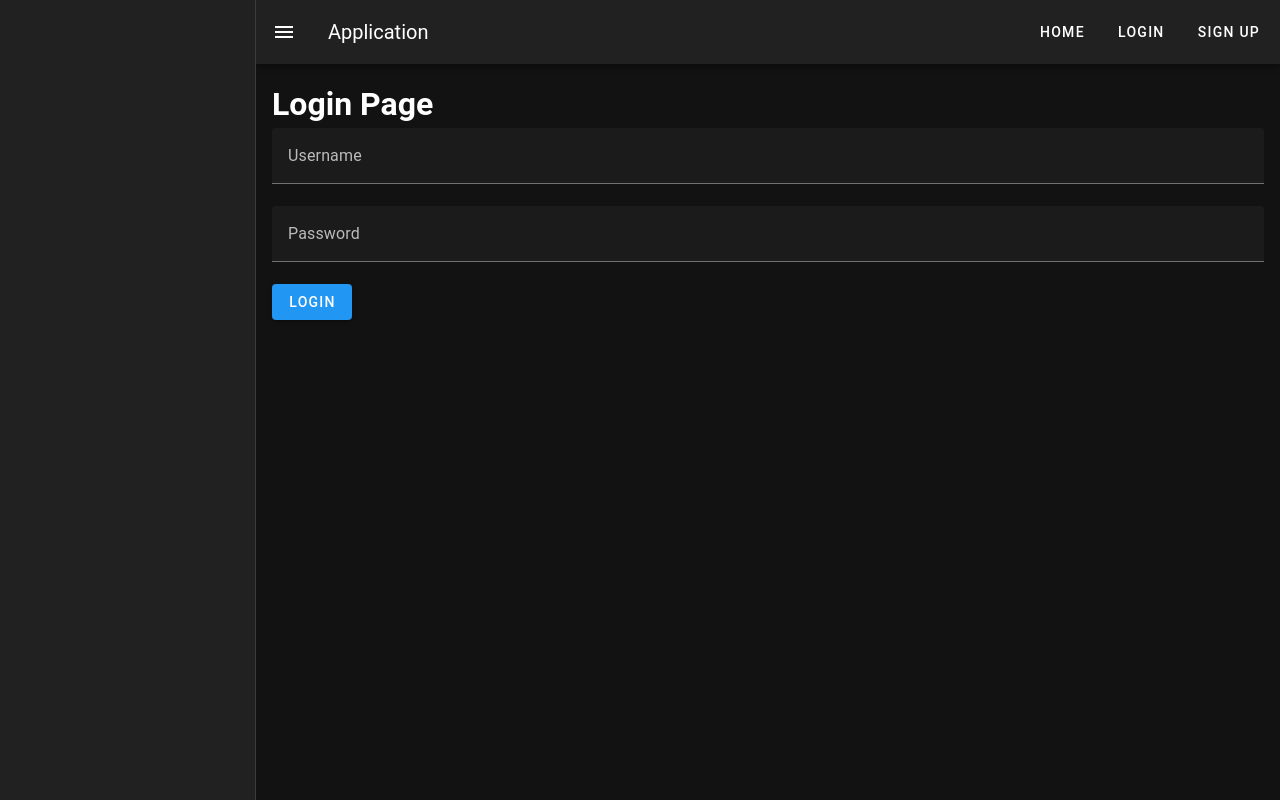
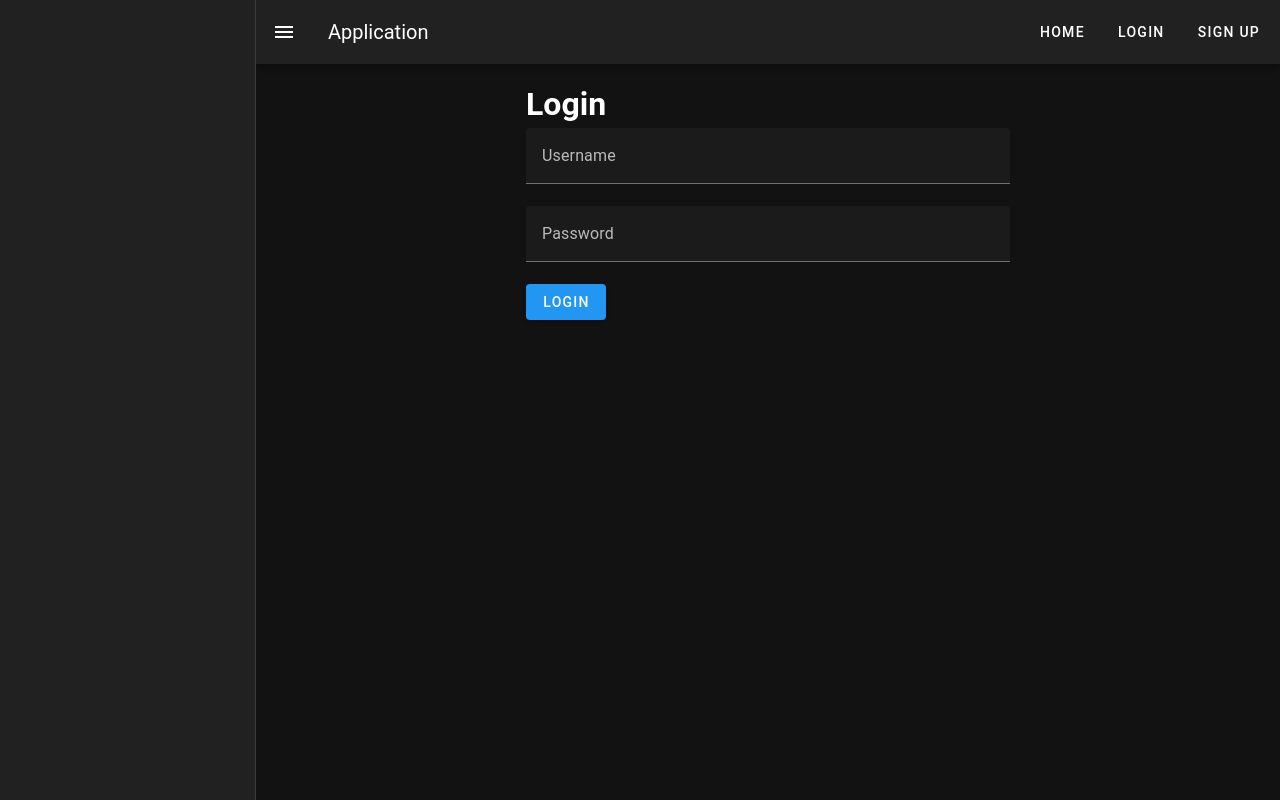
Before and after one commit to chowchiakhang/vuetify_auth_template, a Vue app: page /login in a window 1280 px wide. Built offline with nearby package versions, Linux system fonts and the light colour scheme; a small style sheet from the web is missing.

Commit message:
feat: api calls to register user

```diff
--- a/package.json
+++ b/package.json
@@ -12,6 +12,7 @@
   "dependencies": {
     "@fontsource/roboto": "5.2.5",
     "@mdi/font": "7.4.47",
+    "axios": "^1.10.0",
     "vue": "^3.5.13",
     "vuetify": "^3.8.1"
   },
--- /dev/null
+++ b/src/axios.js
@@ -0,0 +1,3 @@
+import axios from 'axios'
+
+axios.defaults.baseURL = 'http://localhost:8000/' // Adjust the base URL as needed
--- a/src/main.js
+++ b/src/main.js
@@ -16,6 +16,9 @@ import { createApp } from 'vue'
 // Styles
 import 'unfonts.css'
 
+// Axios
+import './axios'
+
 const app = createApp(App)
 
 registerPlugins(app)
--- a/src/pages/login/index.vue
+++ b/src/pages/login/index.vue
@@ -1,8 +1,11 @@
 <template>
     <v-container>
       <v-row>
-        <v-col>
-          <h1>Login Page</h1>
+        <v-col
+          cols="12"
+          md="6"
+          class="mx-auto">
+          <h1>Login</h1>
           <v-form>
             <v-text-field label="Username" required></v-text-field>
             <v-text-field label="Password" type="password" required></v-text-field>
--- a/src/pages/register/index.vue
+++ b/src/pages/register/index.vue
@@ -1,12 +1,16 @@
 <template>
   <v-container>
     <v-row>
-      <v-col>
-        <h1>Register Page</h1>
-        <v-form @submit.prevent>
+      <v-col
+        cols="12"
+        md="6"
+        class="mx-auto"
+      >
+        <h1>Register</h1>
+        <v-form @submit.prevent="handleSubmit">
 
           <v-text-field
-            v-model="data.username"
+            v-model="data.name"
             label="Username"
             required>
           </v-text-field>
@@ -35,7 +39,6 @@
           <v-btn
             color="primary"
             type="submit"
-            @click="handleSubmit"
           >Register
           </v-btn>
 
@@ -47,16 +50,25 @@
 
 <script setup>
   import { ref } from 'vue'
+  import axios from 'axios'
   const data = ref({
-    username: '',
+    name: '',
     email: '',
     password: '',
     confirmPassword: ''
   })
   // No additional script needed for now
-  async function handleSubmit() {
+  async function handleSubmit(e) {
     // Handle form submission logic here
     // For example, you can call an API to register the user
     console.log('Form submitted', data.value);
+    const response = await axios.post('api/register', data.value);
+    if (response.status === 200) {
+      console.log('Registration successful');
+      // Redirect or show success message
+    } else {
+      console.error('Registration failed', response.data);
+      // Handle error
+    }
   }
 </script>
```
Also changed, not shown: 1 other file (tests, documents, lock files or other folders).
